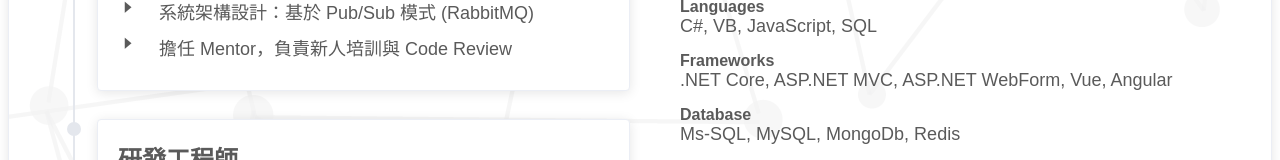
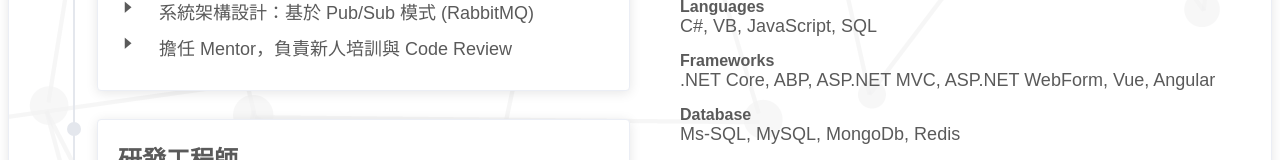
Before and after one commit to genius9450/resume, a Vue app: page / in a window 1280 px wide. Shown: the part 470-630 px from the top of the page. Built offline with nearby package versions, Linux system fonts and the light colour scheme.

Commit message:
更新履歷

```diff
--- a/src/components/OtherSkillSection.vue
+++ b/src/components/OtherSkillSection.vue
@@ -35,7 +35,7 @@ export default {
          },
          {
            type: 'Frameworks',
-           desc: '.NET Core, ASP.NET MVC, ASP.NET WebForm, Vue, Angular'
+           desc: '.NET Core, ABP, ASP.NET MVC, ASP.NET WebForm, Vue, Angular'
          },
          {
            type: 'Database',
```
